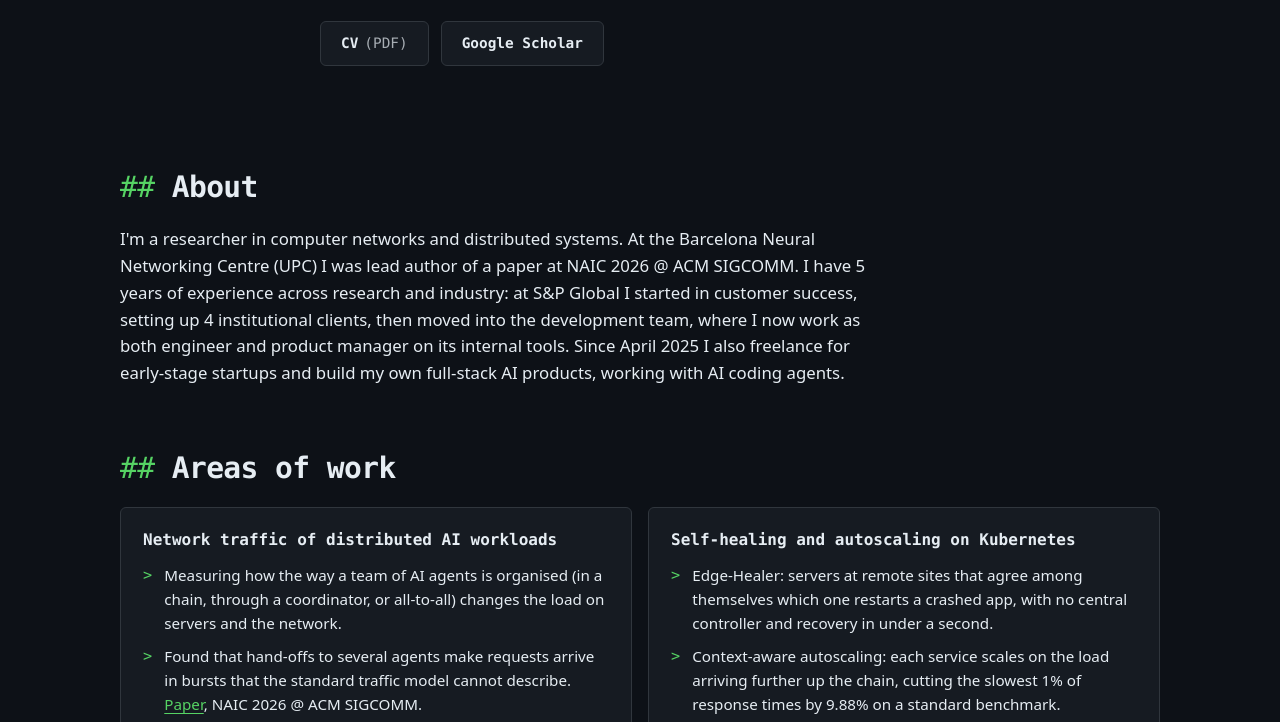
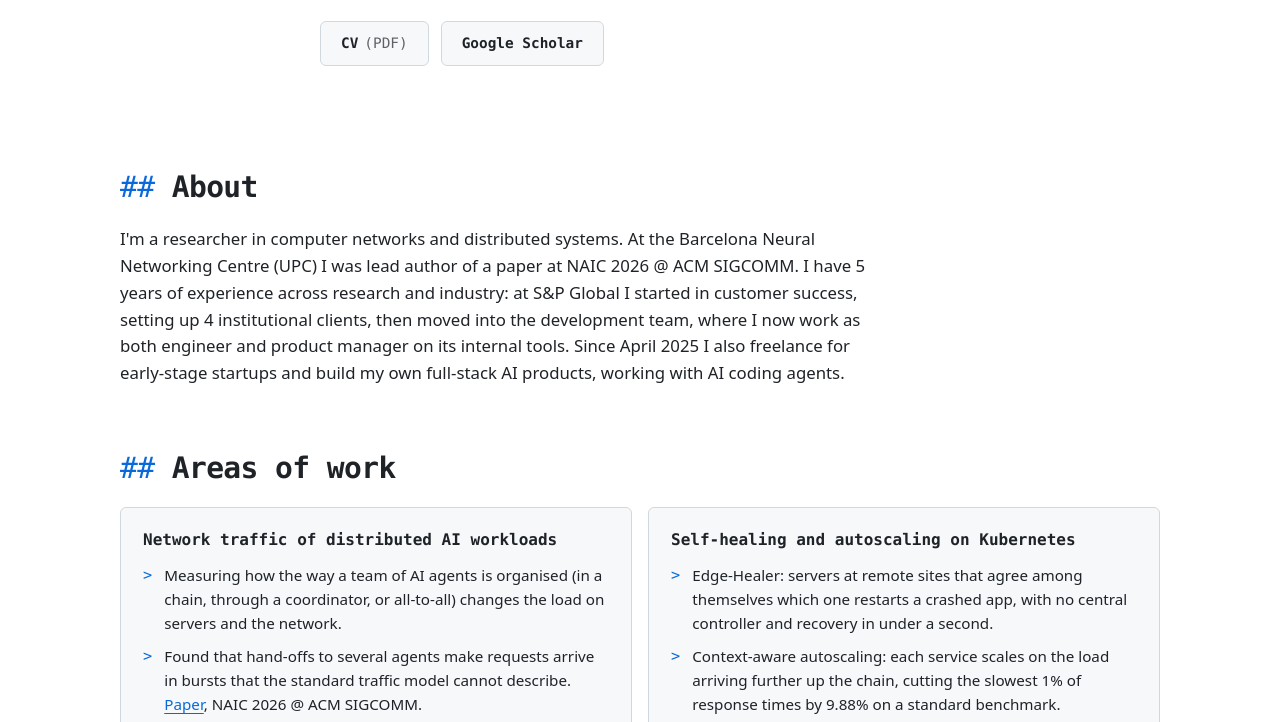
Before and after one commit to dlamagna/dlamagna.github.io, a plain HTML site: page index.html in a window 1280 px wide. Shown: the part 287-1009 px from the top of the page. Drawn offline with Linux system fonts and the light colour scheme.

Commit message:
Default to light mode with blue accents; refresh preview image (#12)
Claude-Session: https://claude.ai/code/session_01HjaXGdJKzXSNgHi2nNHZ7W

Co-authored-by: Claude <noreply@anthropic.com>

```diff
--- a/assets/css/site.css
+++ b/assets/css/site.css
@@ -1,4 +1,4 @@
-/* Davide Lamagna: site styles. Dark by default (data-theme="dark" on <html>); the header toggle switches to light and remembers the choice. */
+/* Davide Lamagna: site styles. Light by default; dark when the visitor picks it with the header toggle (data-theme="dark" on <html>). */
 
 :root {
   color-scheme: light;
@@ -8,11 +8,11 @@
   --text: #1f2328;
   --muted: #59636e;        /* 6.3:1 on --bg */
   --border: #d1d9e0;
-  --accent: #1a7f37;       /* 5.1:1 on --bg, used for links and the primary button */
-  --accent-strong: #116329;
+  --accent: #0969da;       /* 5.2:1 on --bg, used for links and the primary button */
+  --accent-strong: #0550ae;
   --on-accent: #ffffff;
-  --tag-bg: #dafbe1;
-  --tag-text: #0f5323;
+  --tag-bg: #ddf4ff;
+  --tag-text: #0550ae;
   --todo-bg: #fff6db;
   --todo-text: #6b4b00;
   --todo-border: #e3c565;
@@ -32,15 +32,15 @@
   --text: #e6edf3;
   --muted: #9aa5b1;      /* 7.6:1 on --bg */
   --border: #30363d;
-  --accent: #56d364;     /* 11:1 on --bg */
-  --accent-strong: #7ee787;
-  --on-accent: #04210d;
-  --tag-bg: #0f2a18;
-  --tag-text: #7ee787;
+  --accent: #58a6ff;     /* 7.9:1 on --bg */
+  --accent-strong: #79c0ff;
+  --on-accent: #04142e;
+  --tag-bg: #0c2340;
+  --tag-text: #79c0ff;
   --todo-bg: #33290d;
   --todo-text: #f3d98a;
   --todo-border: #7a6420;
-  --ok: #56d364;
+  --ok: #3fb950;
   --shadow: none;
 }
 
--- a/assets/js/main.js
+++ b/assets/js/main.js
@@ -157,8 +157,8 @@
     });
   }
 
-  // Light/dark toggle. Dark is the default; the choice is remembered in localStorage.
-  // To keep the site dark only, set data-theme-toggle="off" on <html> in index.html:
+  // Light/dark toggle. Light is the default; the choice is remembered in localStorage.
+  // To keep the site light only, set data-theme-toggle="off" on <html> in index.html:
   // the button stays hidden and saved choices are ignored (see also the inline script in <head>).
   var root = document.documentElement;
   var toggle = document.getElementById('theme-toggle');
@@ -188,7 +188,7 @@
       try { localStorage.setItem('theme', dark ? 'dark' : 'light'); } catch (err) { /* storage blocked: the choice lasts for this page only */ }
     });
   } else {
-    shareTheme(true); // toggle off: the site is dark only, so the project sites open dark too
+    shareTheme(false); // toggle off: the site is light only, so the project sites open light too
   }
 
   if (document.querySelector('[data-render]')) fetch('data/projects.json')
--- a/index.html
+++ b/index.html
@@ -1,20 +1,20 @@
 <!DOCTYPE html>
-<html lang="en-GB" data-theme="dark" data-theme-toggle="on">
+<html lang="en-GB" data-theme-toggle="on">
 <head>
   <meta charset="UTF-8">
   <meta name="viewport" content="width=device-width, initial-scale=1">
   <title>Davide Lamagna: software engineer and technical product manager</title>
   <meta name="description" content="Researcher in computer networks and distributed systems, with experience building and shipping software.">
   <link rel="canonical" href="https://dlamagna.github.io/">
-  <meta name="color-scheme" content="dark light">
-  <meta name="theme-color" content="#0d1117">
-  <!-- Theme: dark by default (data-theme="dark" on <html>). Applies a saved "light" choice before first paint, to avoid a flash.
-       Dark only, for good: change data-theme-toggle="on" to "off" on <html> above. -->
+  <meta name="color-scheme" content="light dark">
+  <meta name="theme-color" content="#ffffff">
+  <!-- Theme: light by default. Applies a saved "dark" choice before first paint, to avoid a flash.
+       Light only, for good: change data-theme-toggle="on" to "off" on <html> above. -->
   <script>
     (function () {
       var d = document.documentElement;
       if (d.getAttribute('data-theme-toggle') === 'off') return;
-      try { if (localStorage.getItem('theme') === 'light') d.removeAttribute('data-theme'); } catch (e) {}
+      try { if (localStorage.getItem('theme') === 'dark') d.setAttribute('data-theme', 'dark'); } catch (e) {}
     })();
   </script>
 
```
Also changed, not shown: demos/agentic-devops/index.html (+4 -4 lines), demos/listen2myday/index.html (+4 -4 lines), scripts/og-image.html (+5 -5 lines), assets/img/og-image.png.
